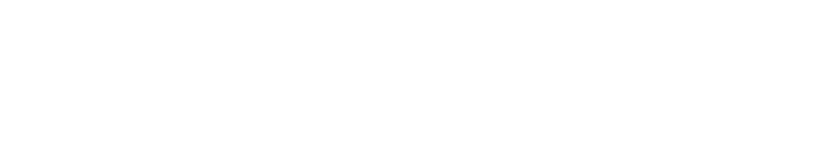
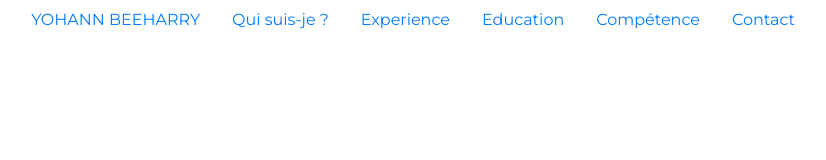
Before and after one commit to Camara-Diadie/Cv-Diadie-Porfolio, a plain HTML site: page index.html in a window 1280 px wide. Shown: the whole page, without its empty margins (325-1151 px from the left). Drawn offline with nearby package versions, Linux system fonts and the light colour scheme.

Commit message:
céation du header avec le menu

```diff
--- a/index.html
+++ b/index.html
@@ -12,6 +12,52 @@
     <title>Cv Porfolio Camara Diadié </title>
 </head>
 <body>
+    <!-- haut de page , avec le menu et une parie image et un texte avec mon nom -->
+    <header>
+        <!-- création du menu  -->
+        <nav>
+            <div class="menu">
+                <ul class="nav justify-content-end">
+                    <li class="nav-item">
+                        <a class="nav-link accueille " href="#">YOHANN BEEHARRY</a>
+                    </li>
+                    <li class="nav-item">
+                        <a class="nav-link " href="#moi">Qui suis-je ?</a>
+                    </li>
+                    <li class=" text-white nav-item">
+                        <a class="nav-link" href="#experience">Experience</a>
+                    </li>
+                    <li class="nav-item">
+                        <a class="nav-link" href="#education">Education</a>
+                    </li>
+                    <li class="nav-item">
+                        <a class="nav-link" href="#competence">Compétence</a>
+                    </li>
+                    <li class="nav-item">
+                        <a class="nav-link" href="#contact">Contact</a>
+                    </li>
+                    <li class="nav-item">
+                        <a class="nav-link fb-ic mr-3" role="button"><i class="fab fa-lg fa-facebook-f"></i></a>
+                    </li>
+                    <li class="nav-item">
+                        <a class="nav-link li-ic mr-3" role="button"><i class="fab fa-lg fa-linkedin-in"></i></a>
+                    </li>
+                    <li class="nav-item">
+                        <a class="nav-link tw-ic mr-3" role="button"><i class="fab fa-lg fa-twitter"></i></a>
+                    </li>
+                  </ul>
+            </div>
+
+
+        </nav>
+    </header>
+    <section id="qui-suis-je"></section>
+    <section id="experiences"></section>
+    <section id="scolarites"></section>
+    <section id="competences"></section>
+    <section id="contact"></section>
+    <footer></footer>
+
 
 </body>
 </html>
```
